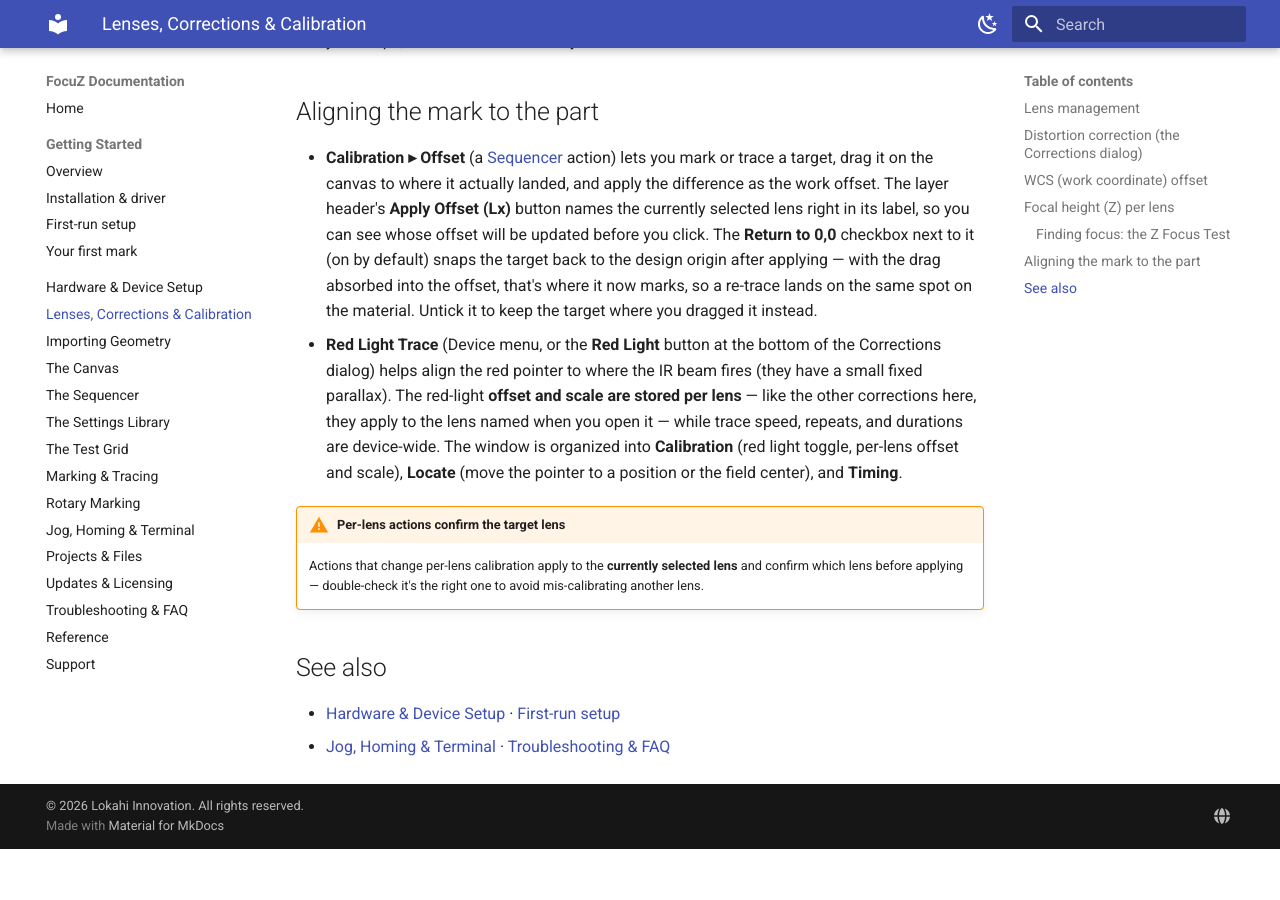
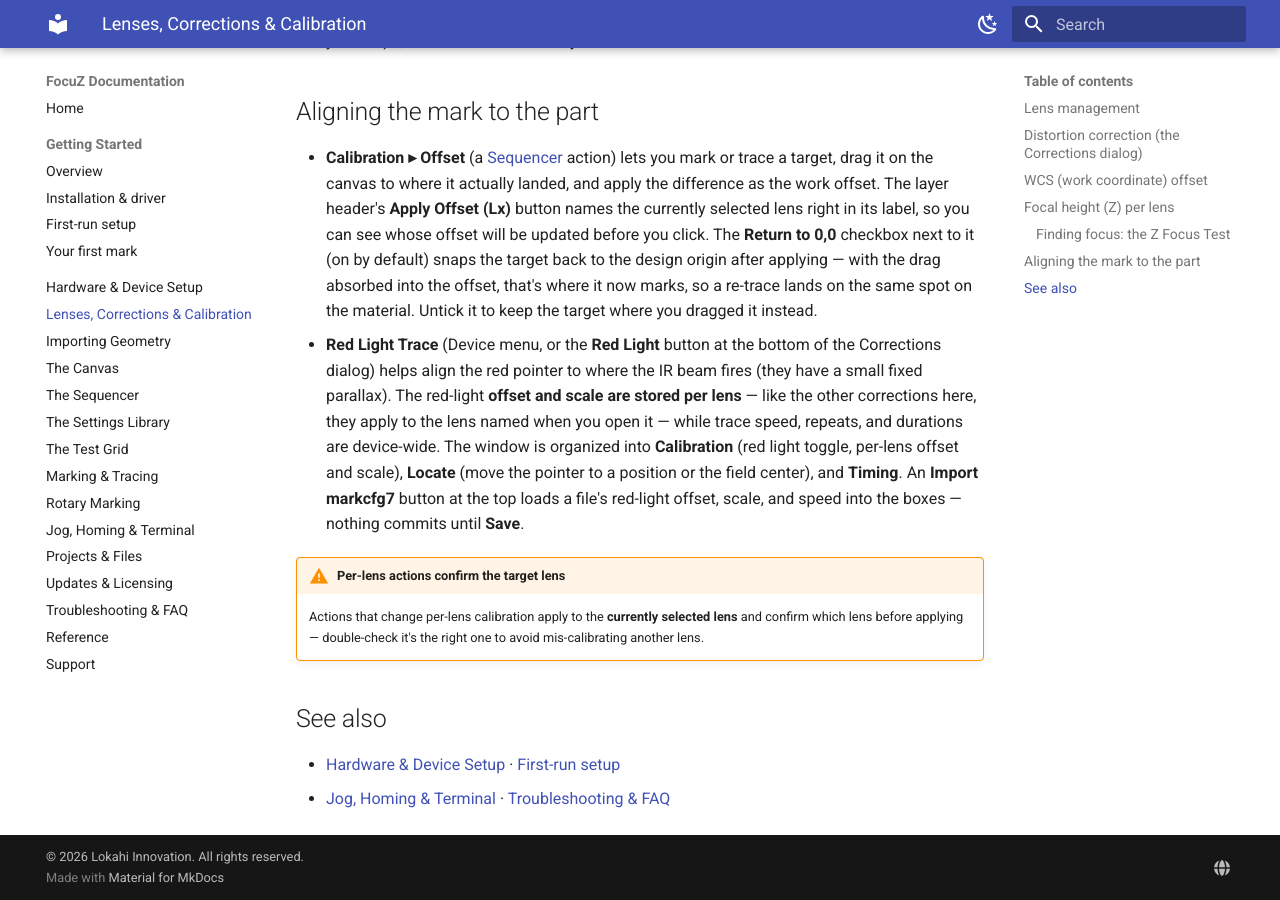
Before and after one commit to Lokahi-Shop/focuz-docs, an MkDocs documentation site: the page built from docs/lenses-corrections.md, in a window 1280 px wide and 900 px high, scrolled down 2008 px. Built offline with MkDocs 1.6.1 and Material for MkDocs 9.7.7, drawn with Linux system fonts in a browser that asks for light colours; before the commit the page ends 2857 px from its top, so only the background shows below that.

Commit message:
docs(lenses): red light markcfg7 import button
Co-Authored-By: Claude Fable 5 <noreply@anthropic.com>

```diff
--- a/docs/lenses-corrections.md
+++ b/docs/lenses-corrections.md
@@ -102,7 +102,9 @@ focal height.
   The red-light **offset and scale are stored per lens** — like the other corrections here, they
   apply to the lens named when you open it — while trace speed, repeats, and durations are
   device-wide. The window is organized into **Calibration** (red light toggle, per-lens offset and
-  scale), **Locate** (move the pointer to a position or the field center), and **Timing**.
+  scale), **Locate** (move the pointer to a position or the field center), and **Timing**. An
+  **Import markcfg7** button at the top loads a file's red-light offset, scale, and speed into the
+  boxes — nothing commits until **Save**.
 
 !!! warning "Per-lens actions confirm the target lens"
     Actions that change per-lens calibration apply to the **currently selected lens** and confirm which lens
```
